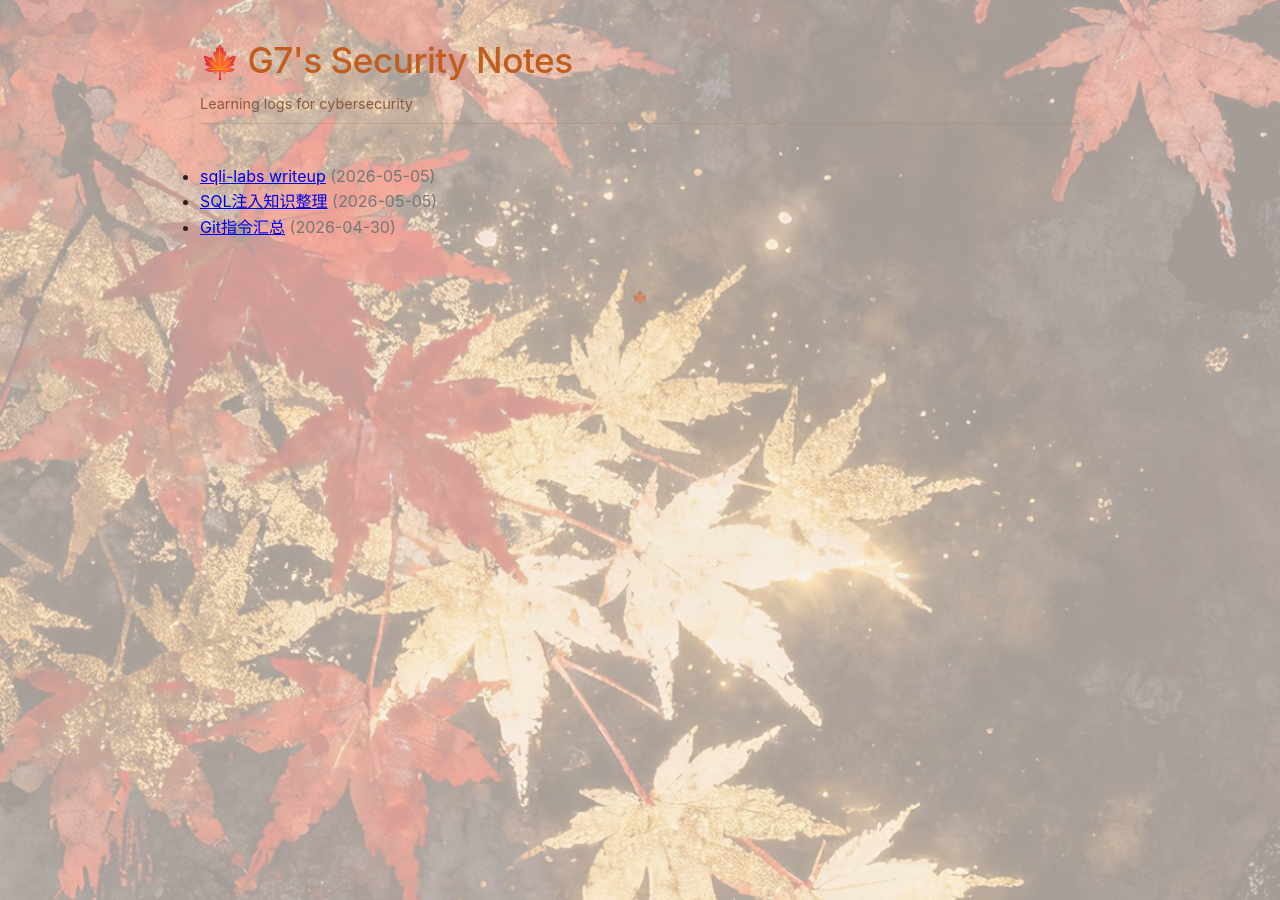
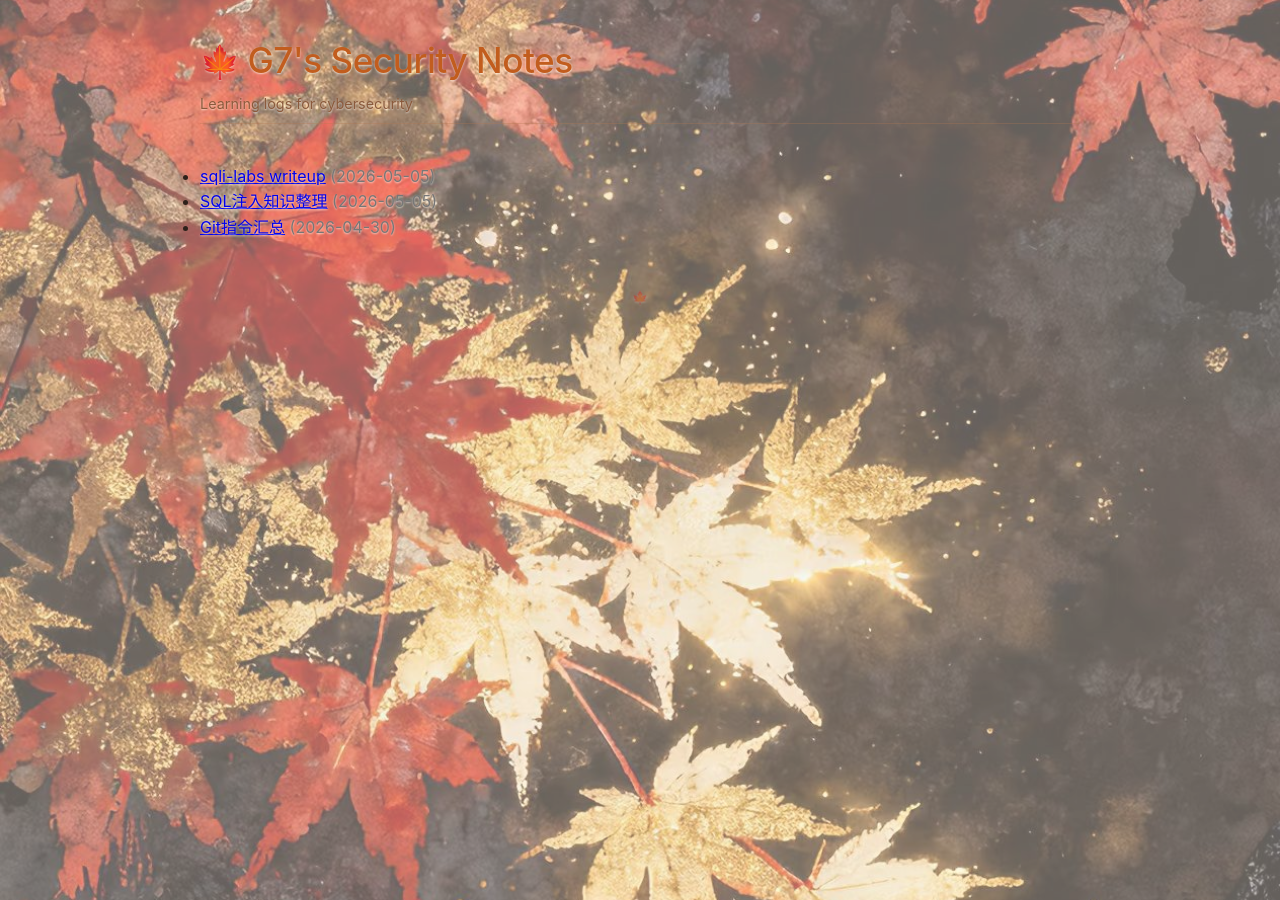
Before and after one commit to GU-007/GU-007.github.io, a Jekyll site: the page built from index.md, in a window 1280 px wide. Built offline with Jekyll 4.4.1, drawn with Linux system fonts in a browser that asks for light colours.

Commit message:
Update custom.css

```diff
--- a/assets/css/custom.css
+++ b/assets/css/custom.css
@@ -1,6 +1,5 @@
 /* ========== 彻底重置，无卡片、无白框 ========== */
 
-/* 基础设置 */
 * {
   margin: 0;
   padding: 0;
@@ -8,23 +7,21 @@
 }
 
 body {
-  /* 枫叶背景图 */
   background-image: url('/assets/images/maple-bg.jpg');
   background-size: cover;
   background-position: center center;
   background-attachment: fixed;
   background-repeat: no-repeat;
 
-  /* 文字排版 */
   font-family: -apple-system, BlinkMacSystemFont, "Segoe UI", Roboto, "Helvetica Neue", sans-serif;
   line-height: 1.6;
-  color: #2d211a;   /* 深暖棕，不是绿色 */
+  color: #2d211a;
   margin: 0;
   padding: 2rem 1.5rem;
   position: relative;
+  text-shadow: 0 1px 2px rgba(255, 250, 240, 0.7); /* 保证文字清晰 */
 }
 
-/* 半透明覆盖层：让背景淡雅，同时提高文字对比度（不要白框） */
 body::before {
   content: "";
   position: fixed;
@@ -32,19 +29,17 @@ body::before {
   left: 0;
   width: 100%;
   height: 100%;
-  background-color: rgba(250, 240, 230, 0.65); /* 暖白半透，枫叶纹理隐约可见 */
+  background-color: rgba(250, 240, 230, 0.4); /* 透明度降低，枫叶更明显 */
   pointer-events: none;
   z-index: -1;
 }
 
-/* 主内容区：没有卡片背景，直接放在背景上 */
 .container {
   max-width: 880px;
   margin: 0 auto;
   padding: 0;
 }
 
-/* 站点标题 + 枫叶装饰 */
 .site-header {
   margin-bottom: 2.5rem;
   text-align: left;
@@ -54,7 +49,7 @@ body::before {
 .site-header h1 {
   font-size: 2.2rem;
   font-weight: 500;
-  color: #c25d1e;   /* 枫叶橙 */
+  color: #c25d1e;
   letter-spacing: -0.5px;
 }
 .site-header h1::before {
@@ -68,7 +63,6 @@ body::before {
   margin-top: 0.2rem;
 }
 
-/* 文章列表：极简，只有下划线 */
 .post-list {
   list-style: none;
   padding-left: 0;
@@ -81,12 +75,13 @@ body::before {
 .post-list li a {
   font-size: 1.2rem;
   font-weight: 500;
-  color: #9b4b1a;   /* 暖棕 */
+  color: #9b4b1a;
   text-decoration: none;
   transition: color 0.2s;
+  text-shadow: none; /* 链接不需要阴影 */
 }
 .post-list li a:hover {
-  color: #c25d1e;   /* 枫叶橙 */
+  color: #c25d1e;
   text-decoration: underline;
 }
 .post-meta {
@@ -96,7 +91,6 @@ body::before {
   margin-left: 0.8rem;
 }
 
-/* 文章正文页面（内页） */
 article {
   background: transparent;
 }
@@ -114,6 +108,7 @@ article p {
 }
 article a {
   color: #c25d1e;
+  text-shadow: none;
 }
 article a:hover {
   color: #8b3e0e;
@@ -131,7 +126,6 @@ pre {
   overflow-x: auto;
 }
 
-/* 页脚：只有一个小枫叶 */
 footer {
   margin-top: 3rem;
   text-align: center;
```
